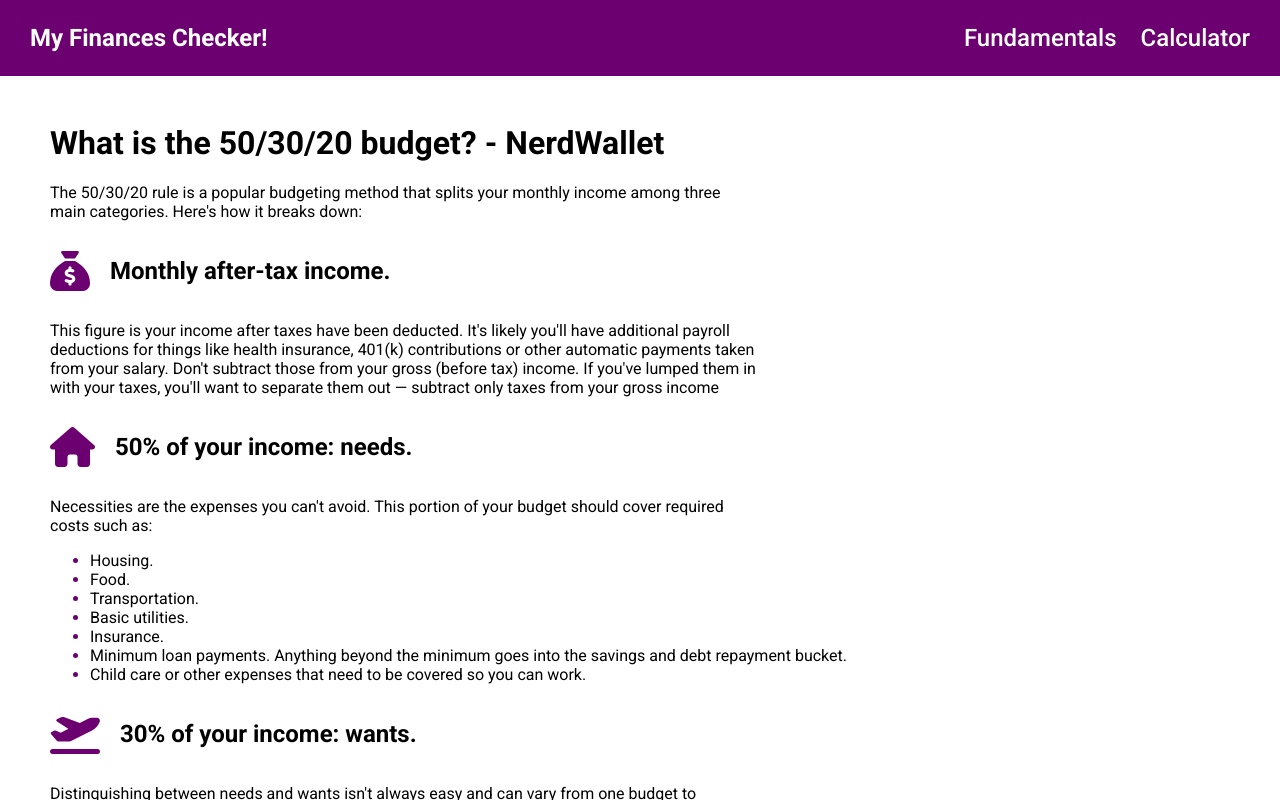
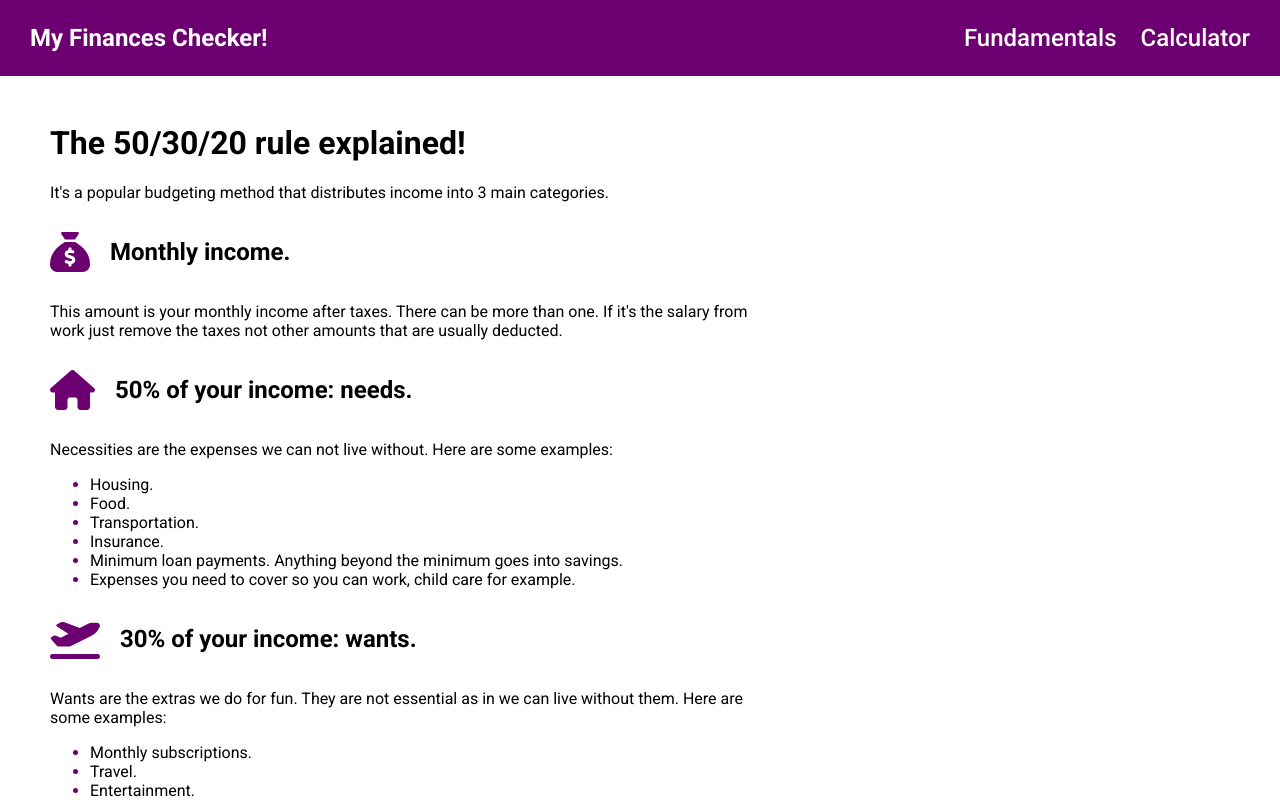
Before and after one commit to samc18/my-finances-checker, a React (Vite) app: page / in a window 1280 px wide. Both pictures are taken after a click on the button "Start". Shown: the top 800 px of the page. Built offline with nearby package versions, Linux system fonts and the light colour scheme.

Commit message:
refactor: update descriptions

```diff
--- a/src/App.css
+++ b/src/App.css
@@ -11,6 +11,10 @@
 img {
   display: block;
   max-width: 100%;
+}
+
+input, select {
+  font: inherit;
 }
 
 :root {
@@ -226,6 +230,10 @@
   color: var(--clr-primary);
   font-size: 2.5em;
   margin-right: 0.5em;
+}
+
+.fundamentals__note {
+  margin-top: 3em;
 }
 
 @media (min-width: 50em) {
--- a/src/components/Adder.jsx
+++ b/src/components/Adder.jsx
@@ -27,7 +27,7 @@
                     type='text'
                     className='adder__name-input'
                     id='name'
-                    placeholder='Name of amount'
+                    placeholder='Housing'
                     {...register('name', {
                         required: 'A name for the amount is required.',
                         pattern: {
@@ -42,7 +42,7 @@
                     type='text'
                     className='adder__amount-input'
                     id='amount'
-                    placeholder='Amount in $'
+                    placeholder='$1500'
                     {...register('amount', {
                         required: 'An amount is required.',
                         pattern: {
--- a/src/components/Modals.jsx
+++ b/src/components/Modals.jsx
@@ -8,8 +8,9 @@
                     <p className='modal__title'>Instructions</p>
                     <ol className='modal__description'>
                         <li className='modal__description-item'>Add incomes and expenses, try to list everything, it will make the results more accurate.</li>
-                        <li className='modal__description-item'>If you want to change an income or expense you can delete it and then added with the correct information</li>
-                        <li className='modal__description-item'>After you are done and it's looking like it has everything you earn or spend during a regular month click on Check My Finances!</li>
+                        <li className='modal__description-item'>If you want to change an income or expense you can delete it and then add it again with the correct information.</li>
+                        <li className='modal__description-item'>After you are done and it's looking like it has everything you earn or spend during a regular month click on "Check My Finances!".</li>
+                        <li className='modal__description-item'><strong>Extra tip:</strong> At least you need one item per category otherwise you won't be able to click on "Check My Finances!".</li>
                     </ol>
                     <button className='modal__btn' onClick={() => updateModalState('instructions')}>Close</button>
                 </div>
@@ -17,8 +18,8 @@
             <Modal isOpen={isOpen.needs} handleClose={() => updateModalState('needs')} >
                 <div className='modal__content'>
                     <p className='modal__title'>Tips Needs</p>
-                    <p className='modal__description'>50% of your income. Necessities are the expenses you can't avoid.</p>
-                    <p className="modal__description"><strong>For example:</strong> housing, food, transportation, basic utilities, insurance, minimum loan payments, child care or other expenses that need to be
+                    <p className='modal__description'>Necessities are the expenses you can't run away from.</p>
+                    <p className="modal__description"><strong>For example:</strong> housing, food, transportation, basic utilities, insurance, child care or other expenses that need to be
                         cover so you can work.</p>
                     <button className='modal__btn' onClick={() => updateModalState('needs')}>Close</button>
                 </div>
@@ -26,7 +27,7 @@
             <Modal isOpen={isOpen.wants} handleClose={() => updateModalState('wants')} >
                 <div className='modal__content'>
                     <p className='modal__title'>Tips Wants</p>
-                    <p className='modal__description'>30% of your income. Distinguishing between needs and wants isn't always easy and can vary from one budget to another. Generally, though, wants are the extras that aren't essential to living and working.</p>
+                    <p className='modal__description'>Wants can be described as the fun items.</p>
                     <p className="modal__description"><strong>For example:</strong> monthly subscriptions, travel, entertainment, meals out.</p>
                     <button className='modal__btn' onClick={() => updateModalState('wants')}>Close</button>
                 </div>
@@ -34,9 +35,8 @@
             <Modal isOpen={isOpen.savings} handleClose={() => updateModalState('savings')} >
                 <div className='modal__content'>
                     <p className='modal__title'>Tips Savings</p>
-                    <p className="modal__description">20% of your income. Savings is the amount you sock away to prepare for the future. Devote this chunk of your income to paying down existing debt and creating a financial cushion.</p>
-                    <p className="modal__description"><strong>For example: </strong>starting and growing an emergency fund, saving for retirement through a 401(k) and perhaps an individual retirement account, Paying off debt, beginning with high-interest
-                        accounts like credit cards.</p>
+                    <p className="modal__description">Savings is how we prepare for the future. In order to do that we need to pay debt first.</p>
+                    <p className="modal__description"><strong>For example:</strong> emergency fund, saving for retirement, paying off debt.</p>
                     <button className='modal__btn' onClick={() => updateModalState('savings')}>Close</button>
                 </div>
             </Modal>
--- a/src/pages/Fundamentals.jsx
+++ b/src/pages/Fundamentals.jsx
@@ -1,32 +1,31 @@
 function Fundamentals() {
     return (
         <main className='fundamentals'>
-            <h1 className='fundamentals__title'>What is the 50/30/20 budget? - <a href="https://www.nerdwallet.com/article/finance/nerdwallet-budget-calculator" target="_blank">NerdWallet</a></h1>
-            <p className='fundamentals__description'>The 50/30/20 rule is a popular budgeting method that splits your monthly income among three main categories. Here's how it breaks down:</p>
+            <h1 className='fundamentals__title'>The 50/30/20 rule explained!</h1>
+            <p className='fundamentals__description'>It's a popular budgeting method that distributes income into 3 main categories.</p>
             <div className='fundamentals__container'>
-                <h2 className='fundamentals__subtitle'>Monthly after-tax income.</h2>
+                <h2 className='fundamentals__subtitle'>Monthly income.</h2>
                 <i className="fa-solid fa-sack-dollar"></i>
             </div>
-            <p className='fundamentals__description'>This figure is your income after taxes have been deducted. It's likely you'll have additional payroll deductions for things like health insurance, 401(k) contributions or other automatic payments taken from your salary. Don't subtract those from your gross (before tax) income. If you've lumped them in with your taxes, you'll want to separate them out — subtract only taxes from your gross income</p>
+            <p className='fundamentals__description'>This amount is your monthly income after taxes. There can be more than one. If it's the salary from work just remove the taxes not other amounts that are usually deducted.</p>
             <div className='fundamentals__container'>
                 <h2 className='fundamentals__subtitle'>50% of your income: needs.</h2>
                 <i className="fa-solid fa-house"></i>
             </div>
-            <p className='fundamentals__description'>Necessities are the expenses you can't avoid. This portion of your budget should cover required costs such as:</p>
+            <p className='fundamentals__description'>Necessities are the expenses we can not live without. Here are some examples:</p>
             <ul className='fundamentals__list'>
                 <li className='fundamentals__item'>Housing.</li>
                 <li className='fundamentals__item'>Food.</li>
                 <li className='fundamentals__item'>Transportation.</li>
-                <li className='fundamentals__item'>Basic utilities.</li>
                 <li className='fundamentals__item'>Insurance.</li>
-                <li className='fundamentals__item'>Minimum loan payments. Anything beyond the minimum goes into the savings and debt repayment bucket.</li>
-                <li className='fundamentals__item'>Child care or other expenses that need to be covered so you can work.</li>
+                <li className='fundamentals__item'>Minimum loan payments. Anything beyond the minimum goes into savings.</li>
+                <li className='fundamentals__item'>Expenses you need to cover so you can work, child care for example.</li>
             </ul>
             <div className='fundamentals__container'>
                 <h2 className='fundamentals__subtitle'>30% of your income: wants.</h2>
                 <i className="fa-solid fa-plane-departure"></i>
             </div>
-            <p className='fundamentals__description'>Distinguishing between needs and wants isn't always easy and can vary from one budget to another. Generally, though, wants are the extras that aren’t essential to living and working. They’re often for fun and may include:</p>
+            <p className='fundamentals__description'>Wants are the extras we do for fun. They are not essential as in we can live without them. Here are some examples:</p>
             <ul className='fundamentals__list'>
                 <li className='fundamentals__item'>Monthly subscriptions.</li>
                 <li className='fundamentals__item'>Travel.</li>
@@ -37,13 +36,14 @@
                 <h2 className='fundamentals__subtitle'>20% of your income: savings.</h2>
                 <i className="fa-solid fa-piggy-bank"></i>
             </div>
-            <p className='fundamentals__description'>Savings is the amount you sock away to prepare for the future. Devote this chunk of your income to paying down existing debt and creating a financial cushion.</p>
-            <p className='fundamentals__description'>How, exactly, to use this part of your budget depends on your situation, but it will likely include:</p>
+            <p className='fundamentals__description'>Savings is the category we set aside to prepare for the future. We start by repaying debt. High-interest accounts should be targeted first.
+            Here are some examples:</p>
             <ul className='fundamentals__list'>
                 <li className='fundamentals__item'>Starting and growing an emergency fund.</li>
-                <li className='fundamentals__item'>Saving for retirement through a 401(k) and perhaps an individual retirement account.</li>
-                <li className='fundamentals__item'>Paying off debt, beginning with high-interest accounts like credit cards.</li>
+                <li className='fundamentals__item'>Saving for retirement.</li>
+                <li className='fundamentals__item'>Paying off debt.</li>
             </ul>
+            <p className='fundamentals__note'>This page was based on this <a href='https://www.nerdwallet.com/article/finance/nerdwallet-budget-calculator' target='_blank'><strong>article</strong></a> from NerdWallet.</p>
         </main>
     )
 }
```
